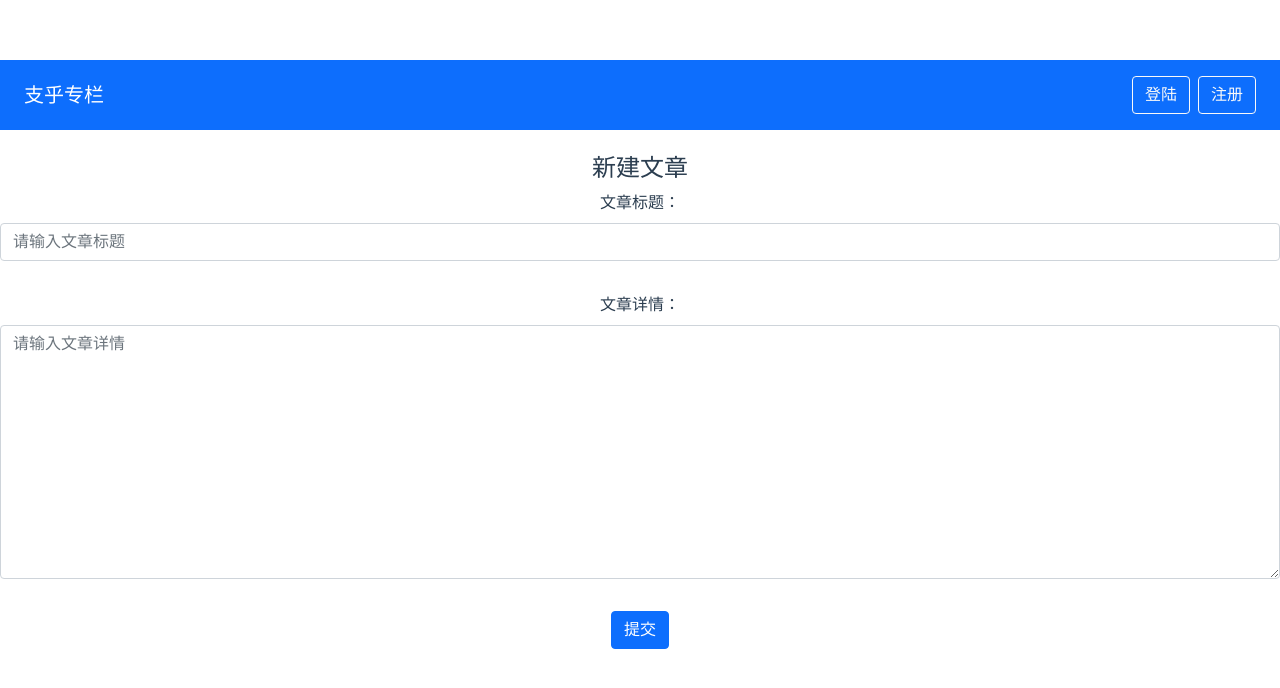
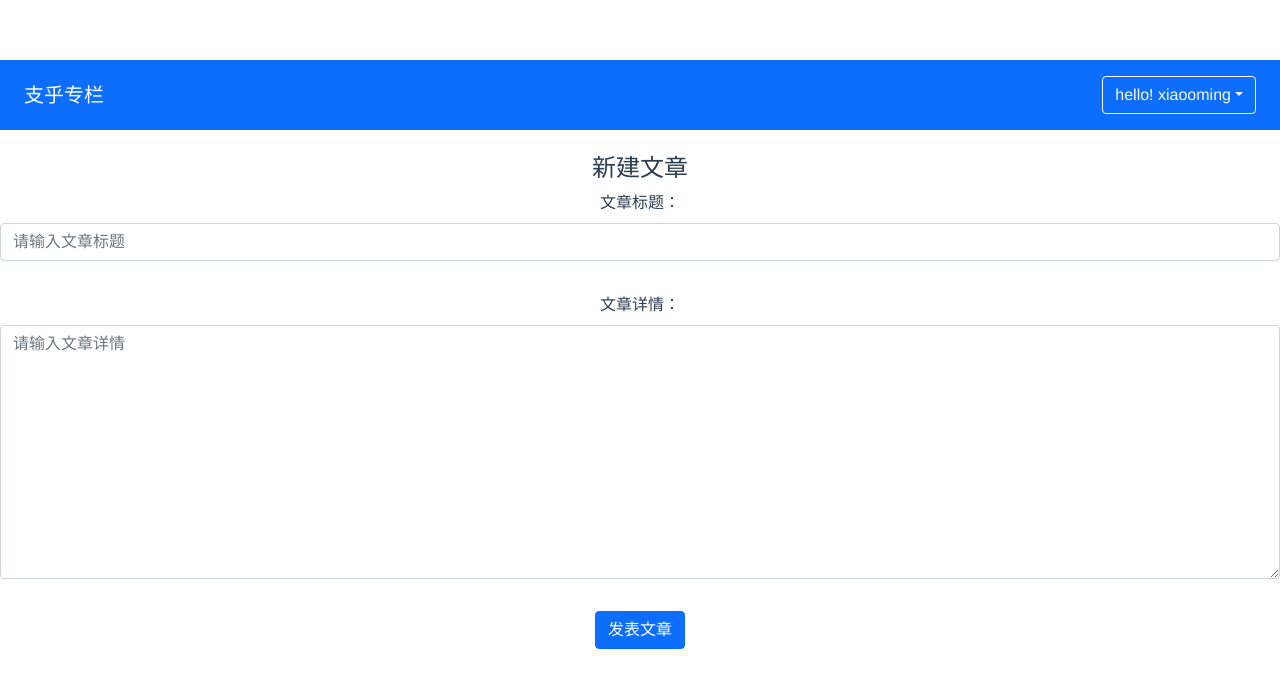
Before and after one commit to waruiiko/zheye, a Vue app in the folder zheye/: page /create in a window 1280 px wide. Shown: the top 688 px of the page. Built offline with nearby package versions, Linux system fonts and the light colour scheme.

Commit message:
createPost

```diff
--- a/zheye/src/store.ts
+++ b/zheye/src/store.ts
@@ -6,6 +6,7 @@ interface UserProps {
     isLogin: boolean;
     name?: string;
     id?: number;
+    columnId?: number
 }
 export interface GlobalDataProps {
     columns: ColumnProps[];
@@ -18,13 +19,17 @@ const store = createStore({
         columns: testData,
         posts: testPosts,
         user: {
-            isLogin: false,
-            name: ''
+            isLogin: true,
+            name: 'xiaooming',
+            columnId:1
         }
     },
     mutations: {
         login(state) {
             state.user = { ...state.user, isLogin: true, name: 'xiaomingg' }
+        },
+        createPost(state,newPost){
+            state.posts.push(newPost)
         }
     },
     getters:{
--- a/zheye/src/views/ColumnDetail.vue
+++ b/zheye/src/views/ColumnDetail.vue
@@ -1,7 +1,4 @@
 <template>
-  <!-- <pre>
-        {{route}}
-    </pre> -->
   <div class="column-detail-page w-75 mx-auto">
     <div
       class="column-info row mb-4 border-bottom pb-4 align-items-center"
--- a/zheye/src/views/CreatePost.vue
+++ b/zheye/src/views/CreatePost.vue
@@ -1,7 +1,7 @@
 <template>
   <div>
     <h4>新建文章</h4>
-    <validate-form>
+    <validate-form @form-submit="onFormSubmit">
       <div class="mb-3">
         <label class="form-label">文章标题：</label>
         <validate-input
@@ -22,6 +22,9 @@
           v-model="contentVal"
         />
       </div>
+      <template #submit>
+        <button class="btn btn-primary btn-large">发表文章</button>
+      </template>
     </validate-form>
   </div>
 </template>
@@ -30,12 +33,18 @@ import { defineComponent, ref } from "vue";
 import ValidateInput from "../components/ValidateInput.vue";
 import ValidateForm from "../components/ValidateForm.vue";
 import { RulesProp } from "../hooks/RuleProp";
+import { GlobalDataProps } from "../store";
+import { PostProps } from "../hooks/TestData";
+import { useStore } from "vuex";
+import { useRouter } from "vue-router";
 export default defineComponent({
   components: {
     ValidateInput,
     ValidateForm,
   },
   setup() {
+    const store = useStore<GlobalDataProps>();
+    const router = useRouter();
     const titleVal = ref("");
     const titleRules: RulesProp = [
       { type: "required", message: "文章标题不能为空" },
@@ -44,11 +53,31 @@ export default defineComponent({
     const contentRules: RulesProp = [
       { type: "required", message: "文章详情不能为空" },
     ];
+    const onFormSubmit = (result: boolean) => {
+      if (result) {
+        const { columnId } = store.state.user;
+        if (columnId) {
+          const newPost: PostProps = {
+            // id: new Date().getTime(),
+            id:1,
+            title: titleVal.value,
+            content: contentVal.value,
+            createdAt: new Date().toLocaleString(),
+            columnId,
+          };
+          store.commit("createPost", newPost);
+          router.push({ name: "column", params: { id: columnId } });
+        }
+        // console.log("result");
+        // router.push('/')
+      }
+    };
     return {
       titleVal,
       titleRules,
       contentVal,
       contentRules,
+      onFormSubmit,
     };
   },
 });
```
